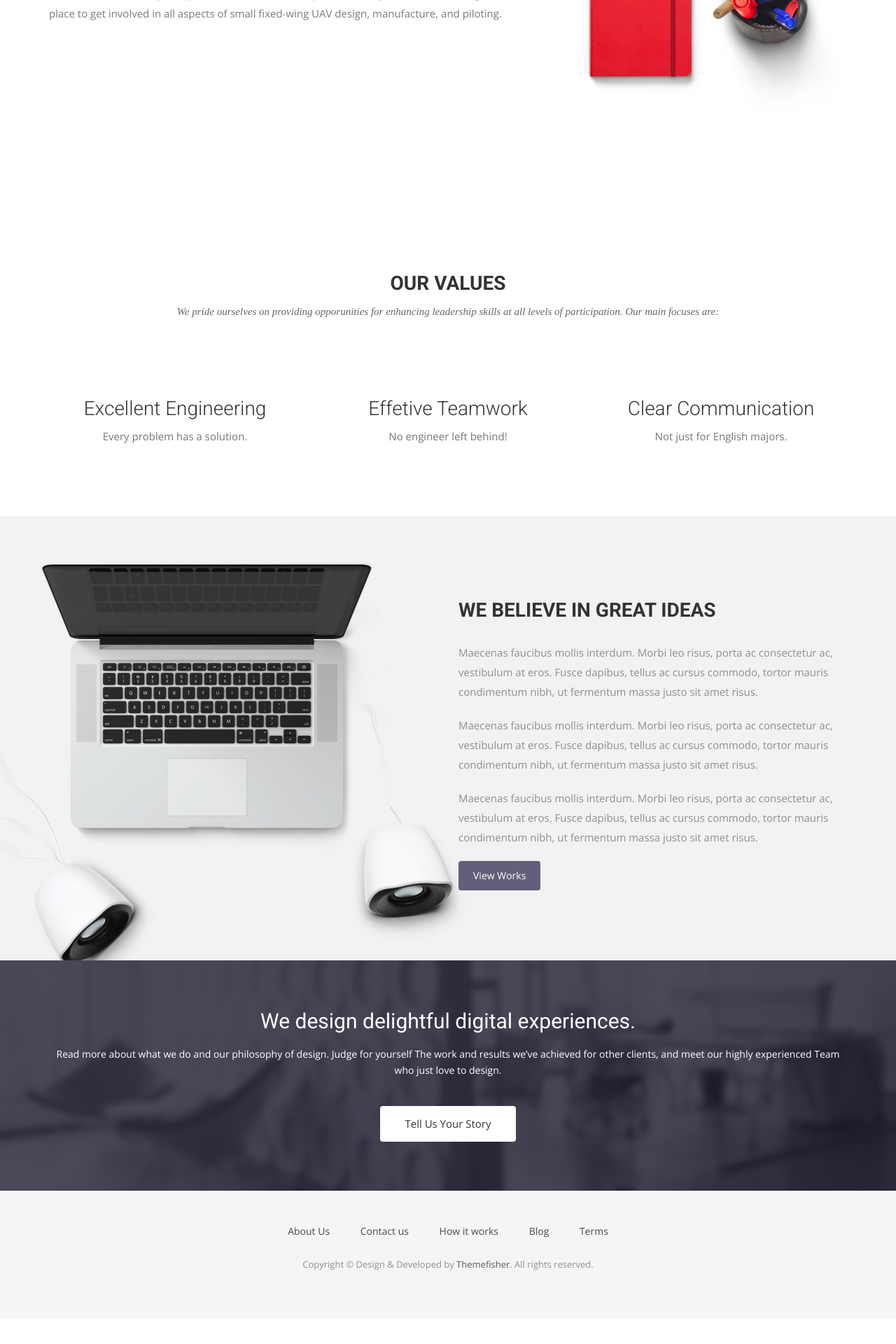
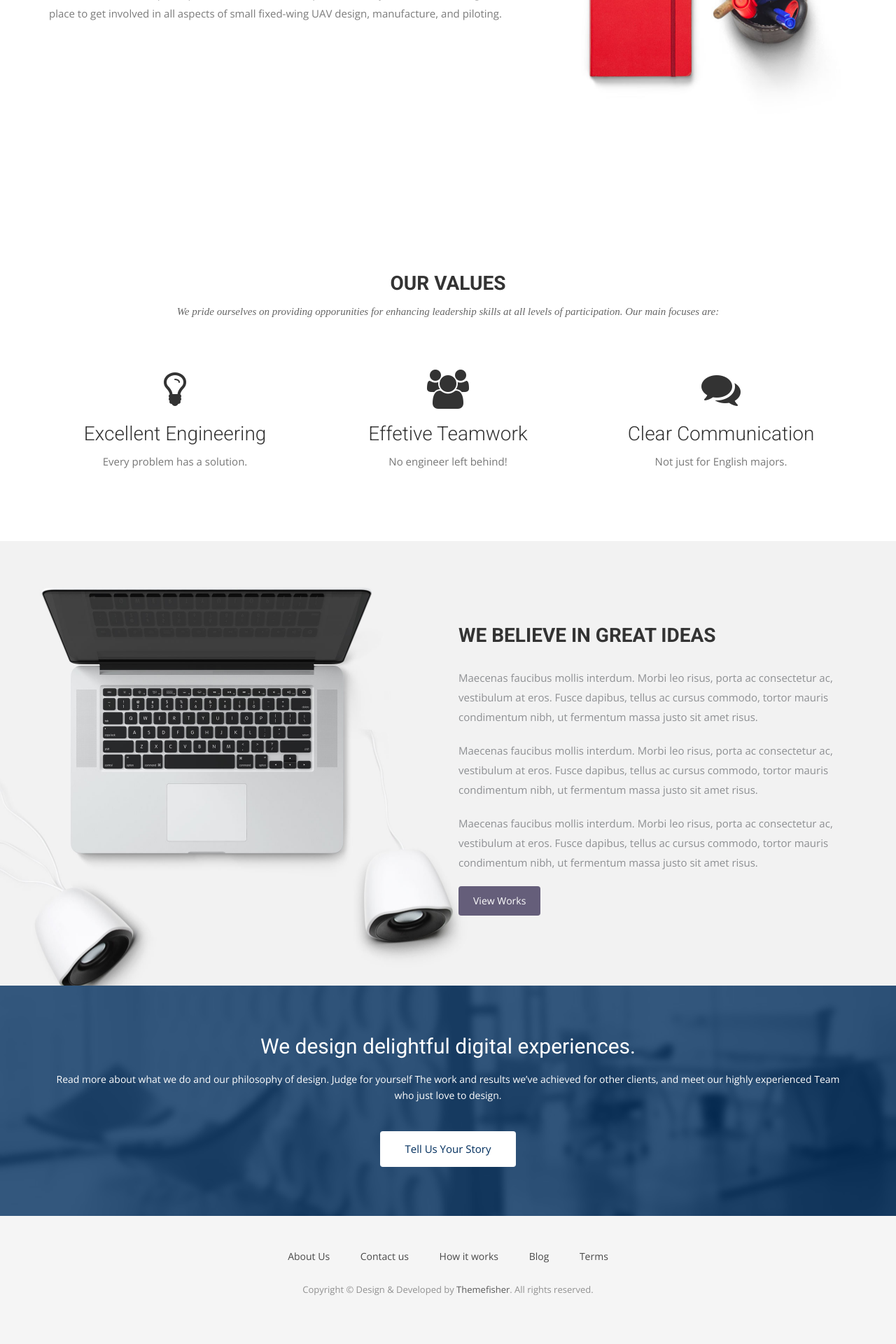
Before and after one commit to BYU-Aeronautics-Club/DBF, a Jekyll site: the page built from index.html, in a window 1280 px wide. Shown: the part 1146-3066 px from the top of the page at 70% size. Built offline with Jekyll 4.4.1, drawn with Linux system fonts in a browser that asks for light colours; nearby versions of some CDN libraries; some web fonts are replaced; before the commit the page ends 3030 px from its top, so only the background shows below that.

Commit message:
try another way

```diff
--- a/css/airspace.css
+++ b/css/airspace.css
@@ -206,7 +206,7 @@ font header .navbar-default .navbar-nav li a:hover {
   bottom: 0;
   width: 100%;
   height: 100%;
-  background: #1d192c;
+  background: #002E5D;
   opacity: 0.8;
 }
 #call-to-action h2 {
@@ -224,7 +224,7 @@ font header .navbar-default .navbar-nav li a:hover {
   border: none;
   background-color: #fff;
   font-size: 15px;
-  color: #333333;
+  color: #002E5D;
   margin-top: 30px;
 }
 /*--
--- a/index.html
+++ b/index.html
@@ -52,21 +52,21 @@ permalink: /
       <div class="row ">
           <div class="col-lg-4 col-md-6 text-center">
               <div class="service-box">
-                  <i class="fa-lightbulb-o"></i>
+                  <i class="fa fa-4x fa-lightbulb-o"></i>
                   <h3>Excellent Engineering</h3>
                   <p class="text-muted">Every problem has a solution.</p>
               </div>
           </div>
           <div class="col-lg-4 col-md-6 text-center">
               <div class="service-box">
-                  <i class="fa-users" data-wow-delay=".1s"></i>
+                  <i class="fa fa-4x fa-users" data-wow-delay=".1s"></i>
                   <h3>Effetive Teamwork</h3>
                   <p class="text-muted">No engineer left behind!</p>
               </div>
           </div>
           <div class="col-lg-4 col-md-6 text-center">
               <div class="service-box">
-                  <i class="fa-comments" data-wow-delay=".2s"></i>
+                  <i class="fa fa-4x fa-comments" data-wow-delay=".2s"></i>
                   <h3>Clear Communication</h3>
                   <p class="text-muted">Not just for English majors.</p>
               </div>
--- a/indexold.html
+++ /dev/null
@@ -1,3 +0,0 @@
----
-layout: front
----
```
